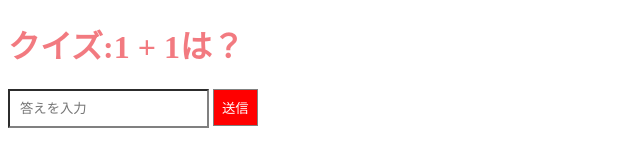
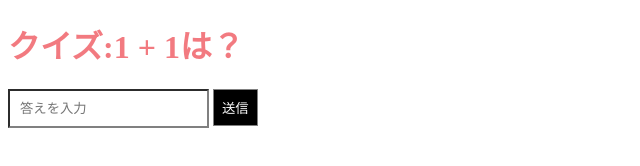
Before and after one commit to yuito-git/node, a plain HTML site: page public/index.html in a window 1280 px wide. Shown: the whole page, without its empty margins (0-640 px from the left). Drawn offline with Linux system fonts and the light colour scheme.

Commit message:
スタイル変更

```diff
--- a/public/css/style.css
+++ b/public/css/style.css
@@ -17,5 +17,5 @@ button {
   padding: 8px;
   border: 1px solid gray;
   color: white;
-  background-color: red;
+  background-color: #000;
 }
```
